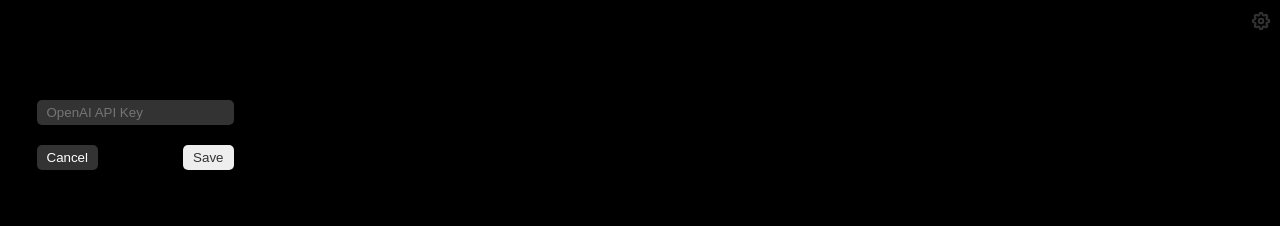
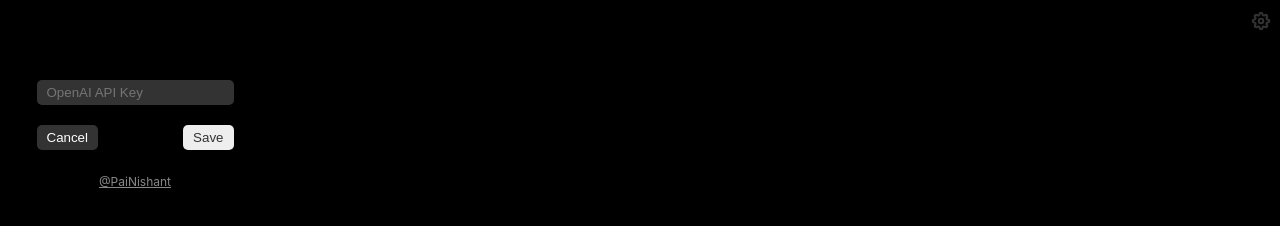
Before and after one commit to nishantrpai/focus, a website built with webpack: page public/popup.html in a window 1280 px wide. Both pictures are taken after a click on the element 1260 px from the left and 20 px from the top of the page. Built offline with nearby package versions, Linux system fonts and the light colour scheme; some packages are replaced by stand-ins of ours; files whose address does not match are found by name.

Commit message:
add name to popup

```diff
--- a/public/popup.html
+++ b/public/popup.html
@@ -26,6 +26,9 @@
         <button id="saveBtn">Save</button>
         <button id="cancelBtn">Cancel</button>
       </div>
+      <div style="margin-top:20px">
+        <a style="font-size: 12px;color: #888;" href="https://twitter.com/PaiNishant" target="_blank">@PaiNishant</a>
+      </div>
     </div>
 
     <div id="main-page" class="button-container">
```
